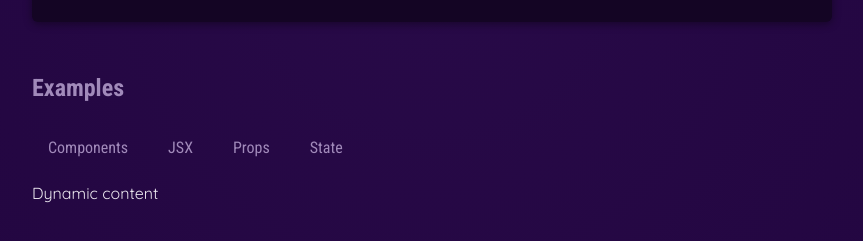
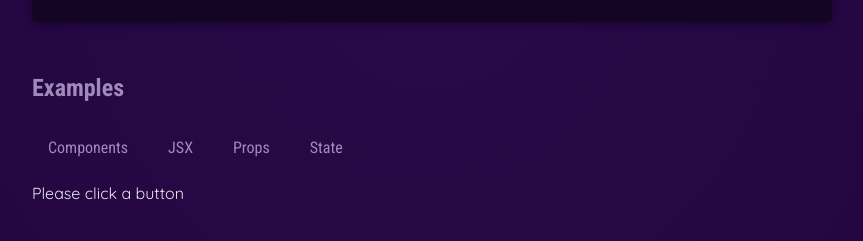
Before and after one commit to mshehabeldin85/react-practice, a React (Vite) app: page / in a window 1280 px wide. Shown: the part 677-918 px from the top of the page, without its empty margins (208-1071 px from the left). Built offline with nearby package versions, Linux system fonts and the light colour scheme.

Commit message:
Managing state with Hooks

```diff
--- a/src/App.jsx
+++ b/src/App.jsx
@@ -1,11 +1,16 @@
+import { useState } from "react";
+
 import { CORE_CONCEPTS } from "./data";
 import Header from "./components/Header/Header.jsx";
 import CoreConcept from "./components/CoreConcept";
 import TabButton from "./components/TabButton.jsx";
 
 function App() {
+  const [ selectedTopic, setSelectedTopic ] = useState('Please click a button');
+
   function handleSelect(selectedButton) {
-    console.log(selectedButton);
+    setSelectedTopic(selectedButton);
+    console.log(selectedTopic);
 }
 
   return (
@@ -33,7 +38,7 @@ function App() {
             <TabButton onSelect={() => handleSelect('props')}>Props</TabButton>
             <TabButton onSelect={() => handleSelect('state')}>State</TabButton>
           </menu>
-          Dynamic content
+          {selectedTopic}
         </section>
       </main>
     </div>
```
